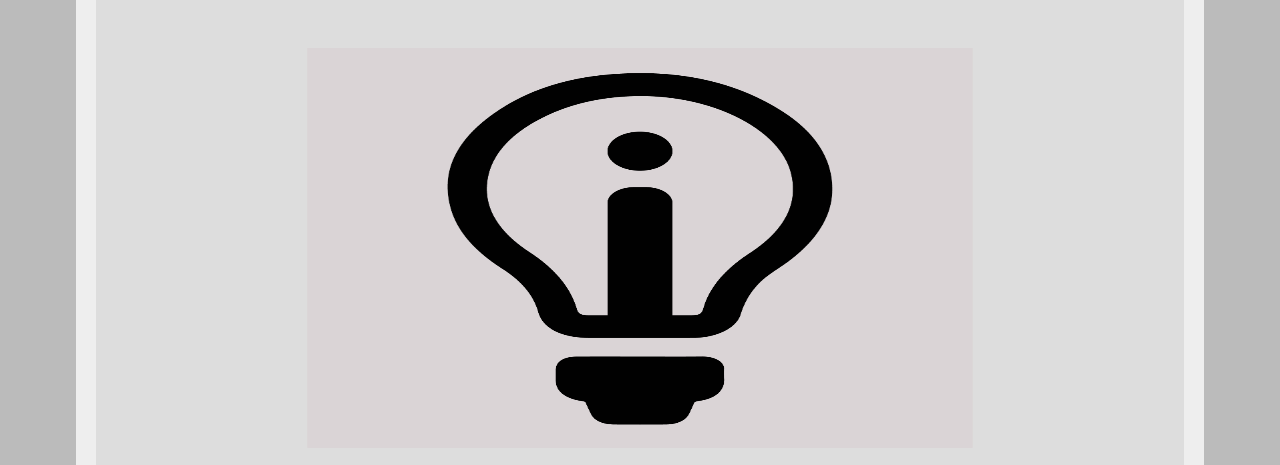
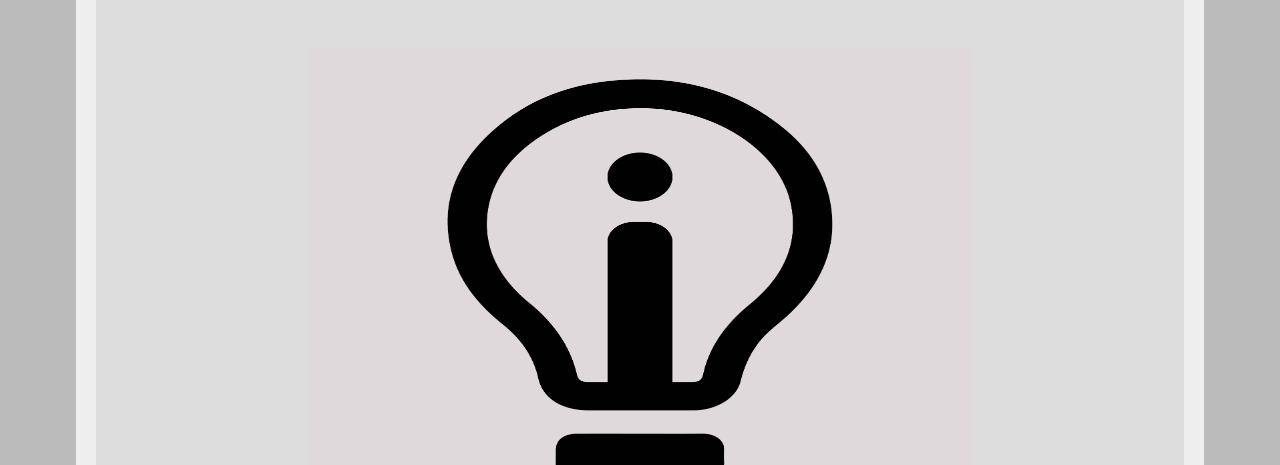
Before and after one commit to AlicornAirport/Ideologue, a plain HTML site: page index.html in a window 1280 px wide. Shown: the top 465 px of the page. Drawn offline with Linux system fonts and the light colour scheme.

Commit message:
Update index.html

```diff
--- a/index.html
+++ b/index.html
@@ -8,7 +8,7 @@
 </head>
 
 <body>
-    <img src="icon.png" class="center" width="200" height="400" style="filter:brightness(0.86)"></img>
+    <img src="icon.png" class="center" width="200" height="500" style="filter:brightness(0.88)"></img>
     <br>
     <h1>IDEOLOGUE</h1>
     <br>
```
